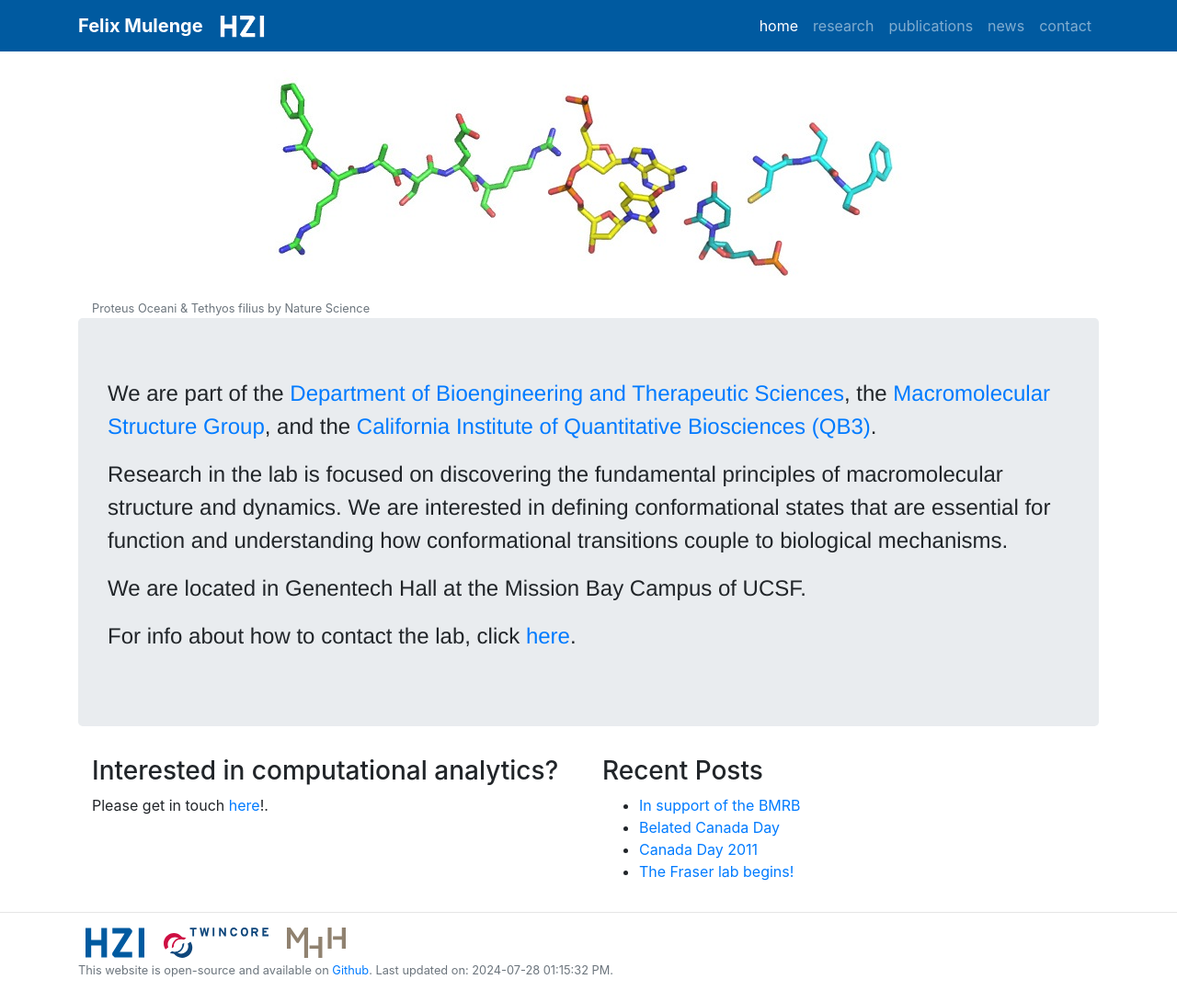
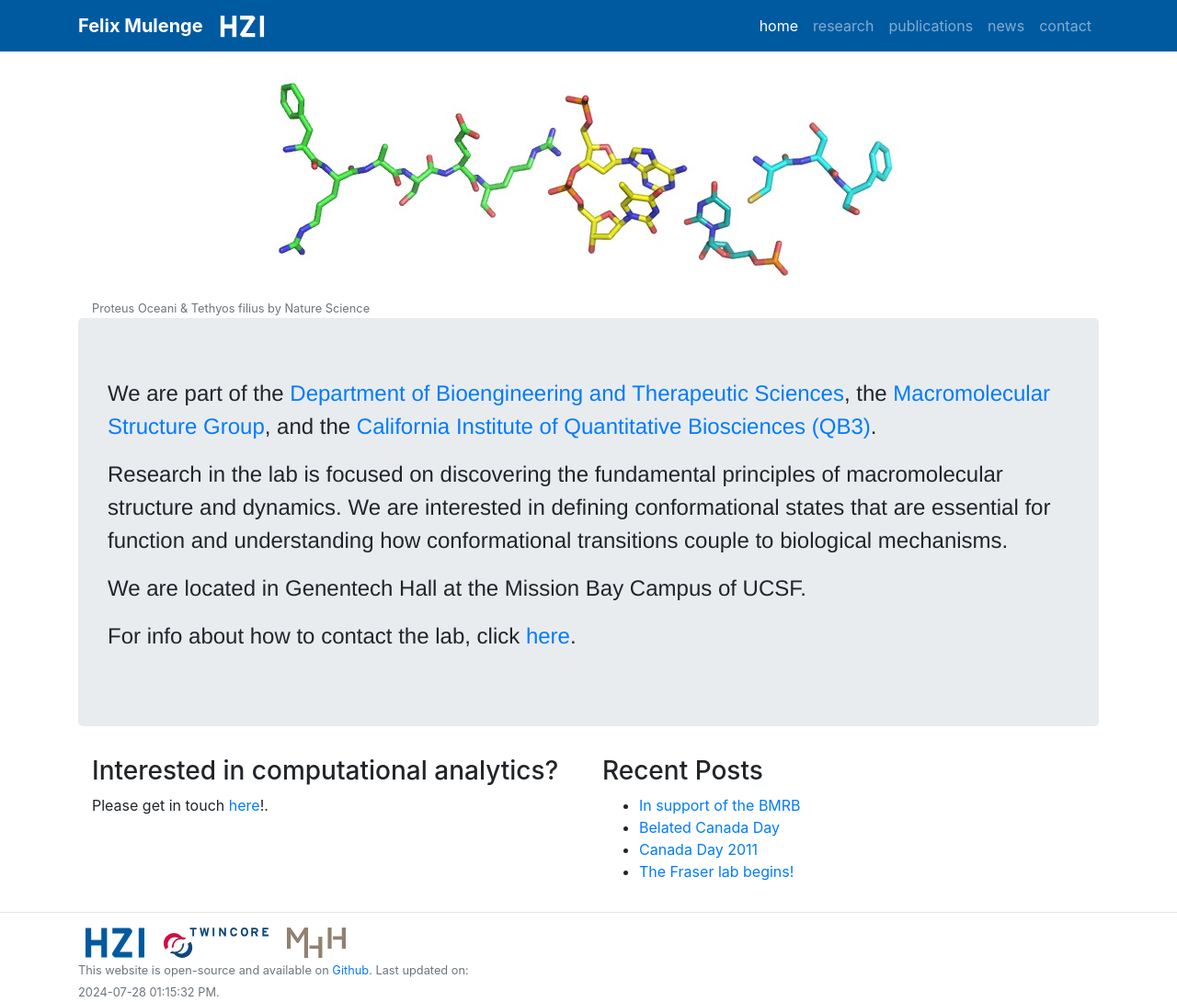
Before and after one commit to fmulenge/fmulenge.github.io, a Jekyll site: the page built from index.md, in a window 1280 px wide. Shown: the whole page at 92% size. Built offline with Jekyll 4.4.1, drawn with Linux system fonts in a browser that asks for light colours; before the commit the page ends 1066 px from its top, so only the background shows below that.

Commit message:
Update footer.html

```diff
--- a/_includes/footer.html
+++ b/_includes/footer.html
@@ -14,7 +14,7 @@
                     <img class="inline-block px-2" src="{{ site.url }}/static/img/logo/MHH_logo.svg">
                 </a>
             </div>
-            <div class="col-md-8">
+            <div class="col-md-5">
                 <small class="text-muted credit" style="text-align: right;"> This website is open-source and available on <a href="https://github.com/fmulenge/fmulenge.github.io">Github</a>. Last updated on: {{ "now" | date: "%Y-%m-%d %r" }}.</small>
             </div>
         </div>
```
